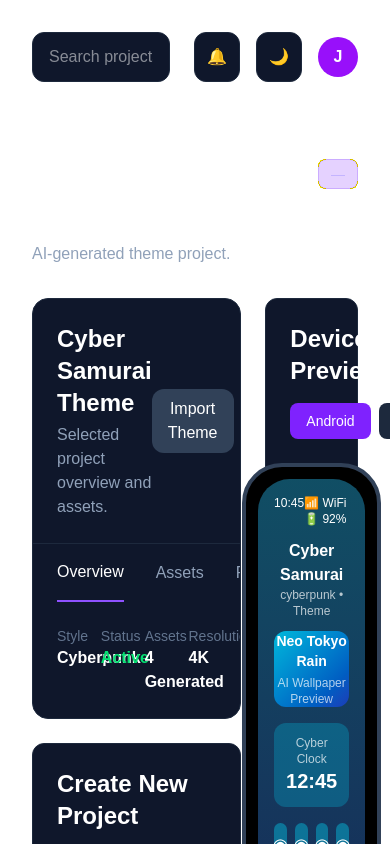
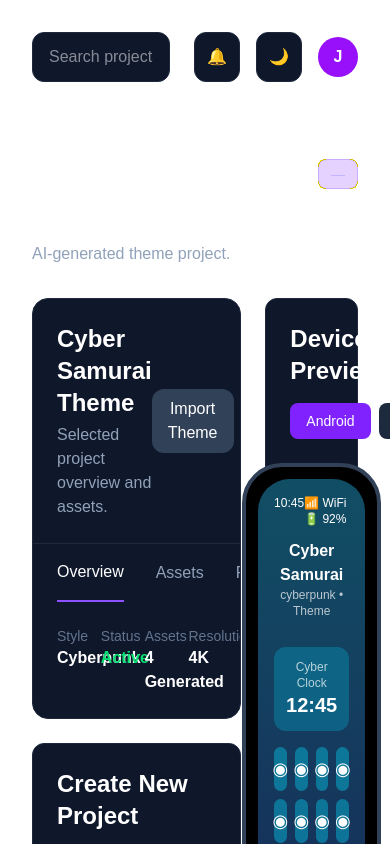
Before and after one commit to themeforge-studio/themeforge-ai-studio, a Next.js app in the folder themeforge-app/: page /projects in a window 390 px wide. Shown: the top 844 px of the page. Built offline with nearby package versions, Linux system fonts and the light colour scheme; grey boxes are pictures that could not be loaded.

Commit message:
MobilePreview con imágenes reales de Unsplash

```diff
--- a/themeforge-app/components/dashboard/MobilePreview.tsx
+++ b/themeforge-app/components/dashboard/MobilePreview.tsx
@@ -10,6 +10,7 @@ type MobilePreviewProps = {
 const STYLE_CONFIG: Record<string, {
   background: string;
   wallpaper: string;
+  wallpaperImage: string;
   widget: string;
   icon: string;
   iconSymbol: string;
@@ -19,6 +20,7 @@ const STYLE_CONFIG: Record<string, {
   anime: {
     background: "bg-gradient-to-b from-pink-900 to-purple-900",
     wallpaper: "bg-gradient-to-br from-pink-400 to-purple-600",
+    wallpaperImage: "https://images.unsplash.com/photo-1578632767115-351597cf2477?w=400&q=80",
     widget: "bg-pink-500/30",
     icon: "bg-pink-400/40",
     iconSymbol: "♥",
@@ -28,6 +30,7 @@ const STYLE_CONFIG: Record<string, {
   fantasy: {
     background: "bg-gradient-to-b from-green-900 to-yellow-900",
     wallpaper: "bg-gradient-to-br from-green-500 to-yellow-700",
+    wallpaperImage: "https://images.unsplash.com/photo-1518709268805-4e9042af9f23?w=400&q=80",
     widget: "bg-green-500/30",
     icon: "bg-yellow-500/30",
     iconSymbol: "✦",
@@ -37,6 +40,7 @@ const STYLE_CONFIG: Record<string, {
   gaming: {
     background: "bg-gradient-to-b from-green-900 to-black",
     wallpaper: "bg-gradient-to-br from-green-500 to-black",
+    wallpaperImage: "https://images.unsplash.com/photo-1542751371-adc38448a05e?w=400&q=80",
     widget: "bg-green-500/30",
     icon: "bg-green-400/40",
     iconSymbol: "🎮",
@@ -46,6 +50,7 @@ const STYLE_CONFIG: Record<string, {
   amoled: {
     background: "bg-gradient-to-b from-black to-slate-950",
     wallpaper: "bg-gradient-to-br from-black to-slate-800",
+    wallpaperImage: "https://images.unsplash.com/photo-1475274047050-1d0c0975de51?w=400&q=80",
     widget: "bg-slate-700/30",
     icon: "bg-slate-600/40",
     iconSymbol: "⬢",
@@ -55,56 +60,57 @@ const STYLE_CONFIG: Record<string, {
   cyberpunk: {
     background: "bg-gradient-to-b from-cyan-900 to-blue-950",
     wallpaper: "bg-gradient-to-br from-cyan-500 to-blue-800",
+    wallpaperImage: "https://images.unsplash.com/photo-1604076913837-52ab5629fde9?w=400&q=80",
     widget: "bg-cyan-500/30",
     icon: "bg-cyan-400/40",
     iconSymbol: "◉",
     dock: ["🤖", "⚙️", "💾", "🌐"],
     character: "🥷",
   },
-
   lofi: {
     background: "bg-gradient-to-b from-amber-900 to-orange-950",
     wallpaper: "bg-gradient-to-br from-amber-400 to-orange-600",
+    wallpaperImage: "https://images.unsplash.com/photo-1519389950473-47ba0277781c?w=400&q=80",
     widget: "bg-amber-500/30",
     icon: "bg-amber-400/40",
     iconSymbol: "♪",
     dock: ["🎵", "📚", "☕", "🌧️"],
     character: "👧",
   },
-
   nature: {
     background: "bg-gradient-to-b from-green-900 to-emerald-950",
     wallpaper: "bg-gradient-to-br from-green-400 to-emerald-700",
+    wallpaperImage: "https://images.unsplash.com/photo-1426604966848-d7adac402bff?w=400&q=80",
     widget: "bg-green-500/30",
     icon: "bg-emerald-400/40",
     iconSymbol: "🌿",
     dock: ["🌲", "🌊", "🌸", "🍃"],
     character: "🧚",
   },
-
   space: {
     background: "bg-gradient-to-b from-indigo-950 to-black",
     wallpaper: "bg-gradient-to-br from-indigo-600 to-purple-900",
+    wallpaperImage: "https://images.unsplash.com/photo-1462331940025-496dfbfc7564?w=400&q=80",
     widget: "bg-indigo-500/30",
     icon: "bg-indigo-400/40",
     iconSymbol: "★",
     dock: ["🚀", "🪐", "⭐", "🌌"],
     character: "👩‍🚀",
   },
-
   horror: {
     background: "bg-gradient-to-b from-red-950 to-black",
     wallpaper: "bg-gradient-to-br from-red-900 to-black",
+    wallpaperImage: "https://images.unsplash.com/photo-1509248961158-e54f6934749c?w=400&q=80",
     widget: "bg-red-900/30",
     icon: "bg-red-800/40",
     iconSymbol: "💀",
     dock: ["🕯️", "🩸", "💀", "🕷️"],
     character: "🧛",
   },
-
   minimal: {
     background: "bg-gradient-to-b from-slate-200 to-white",
     wallpaper: "bg-gradient-to-br from-slate-100 to-slate-300",
+    wallpaperImage: "https://images.unsplash.com/photo-1507003211169-0a1dd7228f2d?w=400&q=80",
     widget: "bg-slate-300/50",
     icon: "bg-slate-200/80",
     iconSymbol: "○",
@@ -184,14 +190,18 @@ export default function MobilePreview({
 
             {/* Wallpaper */}
             {(projectType === "Theme" || projectType === "Wallpaper Pack") && (
-              <div className={`h-36 rounded-xl flex items-center justify-center mb-4 text-center ${config.wallpaper}`}>
-                <div>
-                  <div className="text-sm font-bold text-white">
-                    {theme.wallpaper}
-                  </div>
-                  <div className="text-xs opacity-70 text-white mt-1">
-                    AI Wallpaper Preview
-                  </div>
+              <div className="h-36 rounded-xl overflow-hidden mb-4 relative">
+                <img
+                  src={config.wallpaperImage}
+                  alt={theme.wallpaper}
+                  className="w-full h-full object-cover"
+                  onError={(e) => {
+                    e.currentTarget.style.display = "none";
+                  }}
+                />
+                <div className="absolute bottom-0 left-0 right-0 bg-black/40 p-2 text-center">
+                  <div className="text-xs font-bold text-white">{theme.wallpaper}</div>
+                  <div className="text-xs opacity-70 text-white">AI Wallpaper Preview</div>
                 </div>
               </div>
             )}
```
